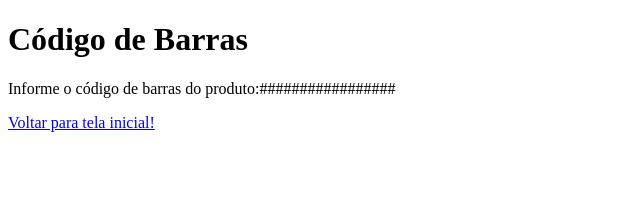
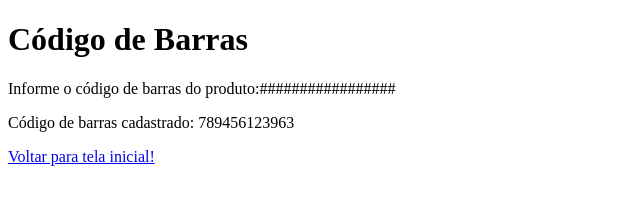
Before and after one commit to rltavares/aulagithub, a plain HTML site: page codigo.html in a window 1280 px wide. Shown: the whole page, without its empty margins (0-640 px from the left). Drawn offline with Linux system fonts and the light colour scheme.

Commit message:
Código de barras cadastrado

```diff
--- a/codigo.html
+++ b/codigo.html
@@ -9,6 +9,7 @@
 <body>
     <h1>Código de Barras</h1>
     <p>Informe o código de barras do produto:#################</p>
+    <p>Código de barras cadastrado: 789456123963</p>
     <a href="index.html">Voltar para tela inicial!</a>
 </body>
 </html>
```
